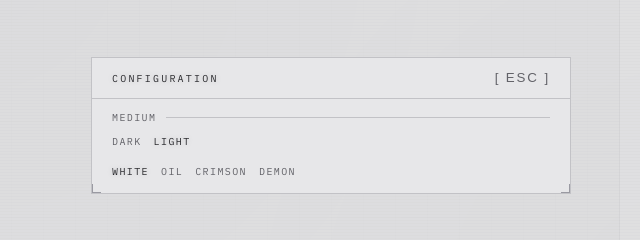
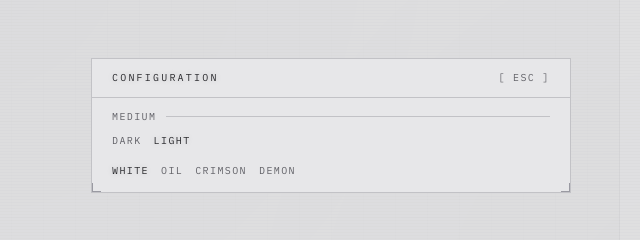
Before and after one commit to corvardt/steropes, a website: page index.html in a window 1280 px wide. Both pictures are taken after a click on the button "CFG". Shown: the part 275-515 px from the top of the page, 309-949 px from the left. Drawn offline with Linux system fonts and the light colour scheme.

Commit message:
cfg styling

```diff
--- a/src/style.css
+++ b/src/style.css
@@ -532,9 +532,13 @@ a.ctl:hover {
   padding: 0;
   border: 0;
   background: none;
+  font: inherit;
+  font-size: 10px;
+  line-height: 14px;
   letter-spacing: 0.14em;
   text-transform: uppercase;
   color: var(--c-dim);
+  transition: color 120ms linear;
 }
 
 .card-head button:hover:not(:disabled) {
```
